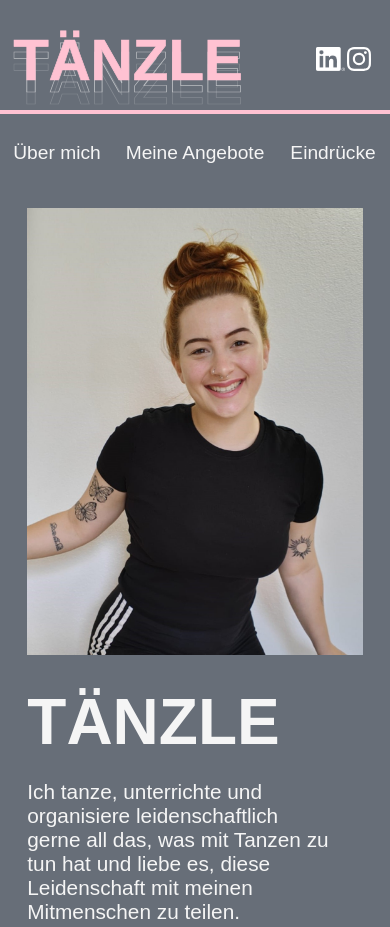
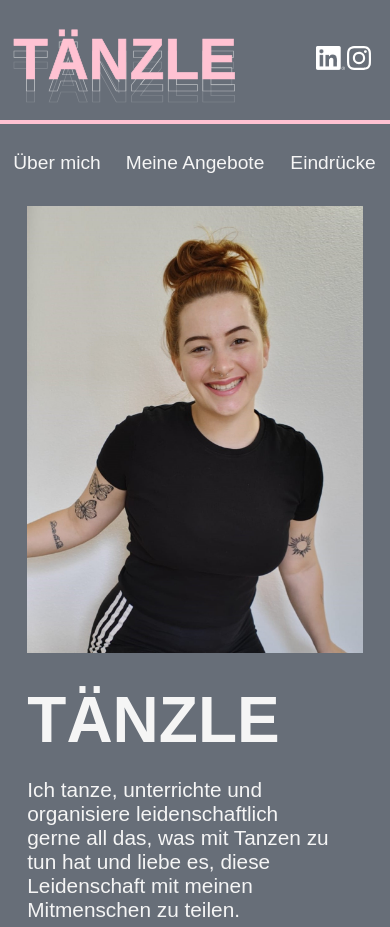
Before and after one commit to taenzle/taenzle.github.io, a plain HTML site: page index.html in a window 390 px wide. Shown: the top 927 px of the page. Drawn offline with nearby package versions, Linux system fonts and the light colour scheme.

Commit message:
fix chrome

```diff
--- a/styles.css
+++ b/styles.css
@@ -56,9 +56,7 @@ header b {
 .logo img {
   position: relative;
   top: 10px;
-  height: calc(5px + 8vw);
-  min-height: 80px;
-  max-height: 144px;
+  width: 100%;
 }
 .socials {
   display: flex;
@@ -339,6 +337,7 @@ blockquote::after {
     display: inline;
   }
   header {
+    display: flex;
     justify-content: space-between;
     align-items: center;
     padding-top: 15px;
@@ -351,7 +350,7 @@ blockquote::after {
   header::after {
     display: block;
     position: absolute;
-    top: 110px;
+    top: 120px;
     right: 0px;
     left: 0px;
     background-color: var(--taenzle-rose);
@@ -368,7 +367,7 @@ blockquote::after {
   nav {
     all: unset;
     position: absolute;
-    top: 130px;
+    top: 140px;
     right: 0px;
     left: 0px;
     max-width: 100vw;
@@ -391,14 +390,12 @@ blockquote::after {
     all: unset;
   }
   .logo img {
-    position: relative;
-    top: 10px;
-    align-self: baseline;
+    width: 60vw;
+    max-width: 250px;
   }
   .socials {
-    justify-self: end;
+    justify-content: flex-end;
     padding-right: 0;
-    max-width: 100px;
   }
   .socials a {
     align-items: center;
```
